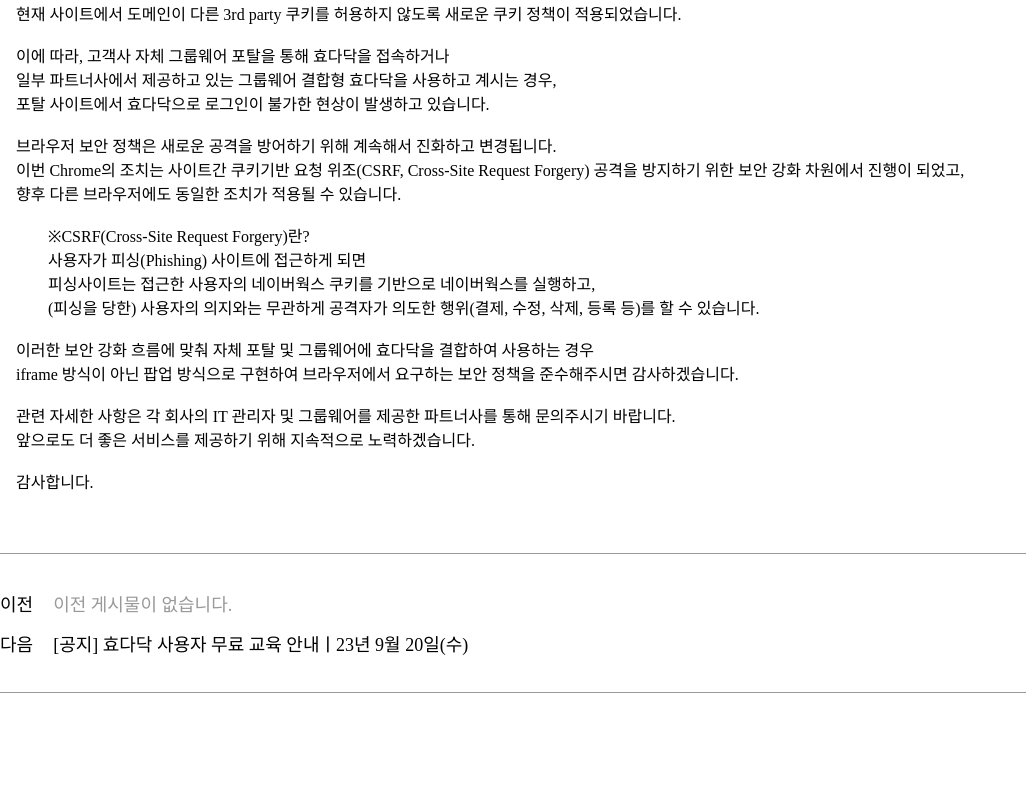
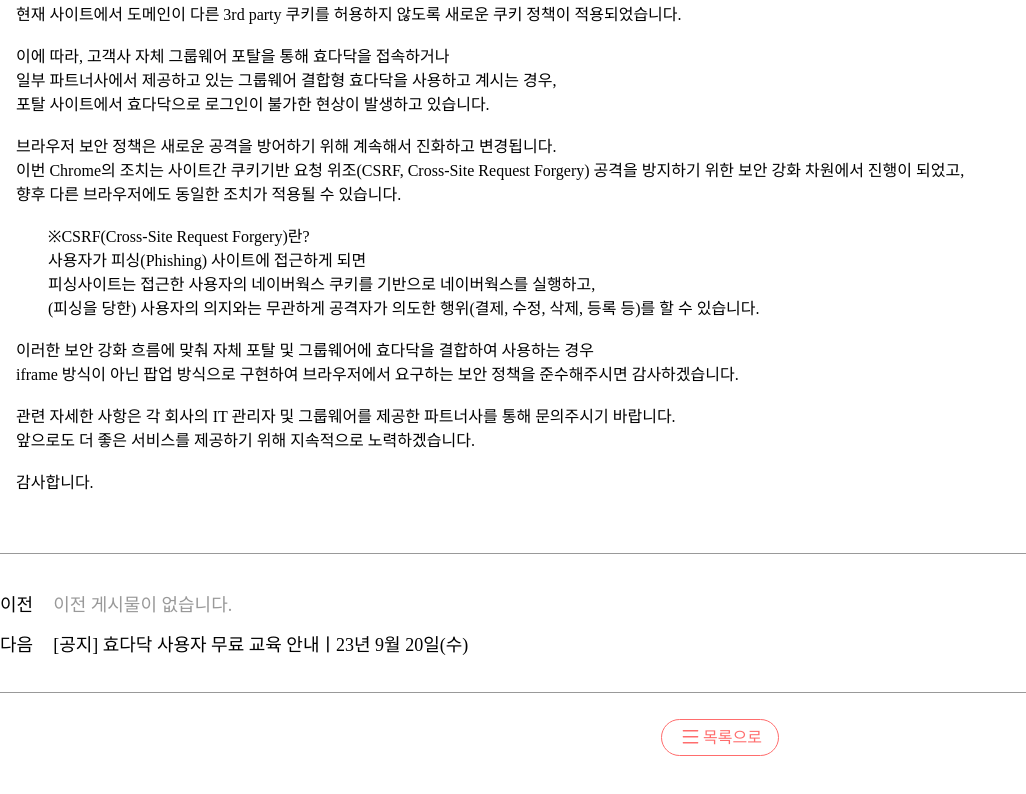
Before and after one commit to Hyodadak-Team/Hyodadak, a React (Vite) app: page /notice/article/1 in a window 1280 px wide. Shown: the part 504-1298 px from the top of the page, without its empty margins (0-1026 px from the left). Before the commit the page ends 1223 px from the top, so only its background shows below. Built offline with nearby package versions, Linux system fonts and the light colour scheme; a web font is replaced by a local one.

Commit message:
design, feat: 공지사항 목록 버튼 퍼블리싱, 버튼 컴포넌트 연결

```diff
--- a/src/components/NoticeArticle.tsx
+++ b/src/components/NoticeArticle.tsx
@@ -2,6 +2,7 @@ import { useParams, Link } from 'react-router-dom'
 import noticeList from '../constants/noticeList'
 import formatContent from '../utils/formatContent'
 import setPrevNextValues from '../utils/setPrevNextValues'
+import RoundBtn from '../composables/Button/RoundBtn'
 
 function NoticeArticle() {
   const { id } = useParams()
@@ -62,6 +63,9 @@ function NoticeArticle() {
         </div>
       </div>
       <div className="divide-list" />
+      <div className="article-button_section">
+        <RoundBtn icon="list" path="notice" content="목록으로" />
+      </div>
     </div>
   )
 }
--- a/src/styles/notice.scss
+++ b/src/styles/notice.scss
@@ -168,3 +168,9 @@
     }
   }
 }
+
+.article-button_section {
+  display: flex;
+  justify-content: center;
+  margin-bottom: 82px;
+}
```
Also changed, not shown: public/img/list-icon.svg (added), public/img/list-icon_hover.svg (added).
